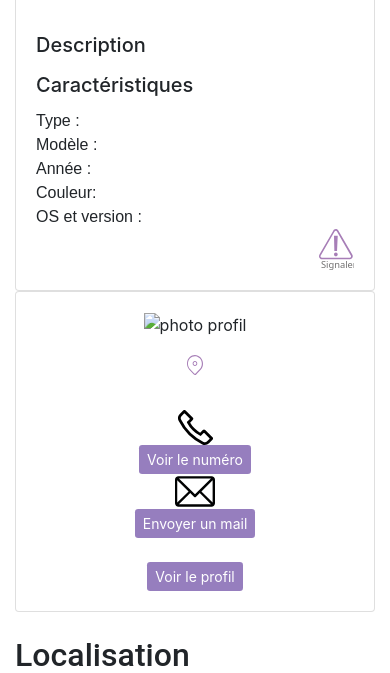
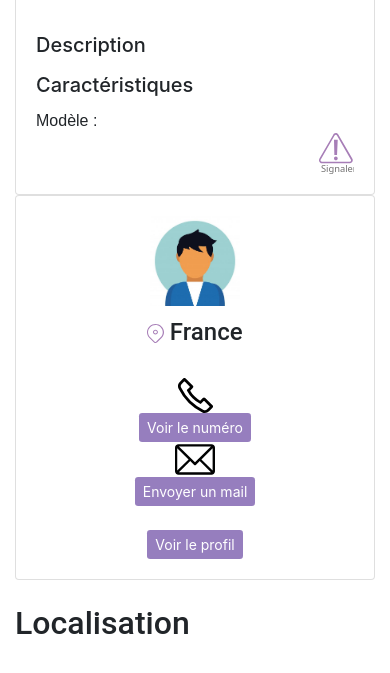
Before and after one commit to StephanieeV/Axolit, a Symfony app: template templates/default/produit.html.twig in a window 390 px wide; the page is wider, and only the part inside the window is pictured. Shown: the part 237-910 px from the top of that part. Run offline with Twig, Linux system fonts and the light colour scheme; the template is opened without the code that fills it, so the values that code supplies are empty; some libraries are stand-ins or nearby versions.

Commit message:
reglage affichage de differents elements (photo profil, photo annonce, liste etc)

```diff
--- a/templates/default/favoris.html.twig
+++ b/templates/default/favoris.html.twig
@@ -87,6 +87,10 @@
 		</div>
 	</div>
 	<br>
+	<div class="justify-content-center">
+		{{ knp_pagination_render(favoris_annonces) }}
+	</div>
+
 	<nav aria-label="Page navigation example">
 		<ul class="pagination justify-content-center">
 			<li class="page-item">
--- a/templates/default/produit.html.twig
+++ b/templates/default/produit.html.twig
@@ -30,7 +30,8 @@
 </h4>
 
                                 <div class="row justify-content-center">
-<img src="" style="width: 450px;">
+{% for photodannonce in annonce.photoannonces %}
+<img src="{{ photodannonce.libelle }}">{% endfor %}
 
                                 </div>
                                 <br>
@@ -41,15 +42,23 @@
 
                                 <div>
                                     <h5 class="card-title">Caractéristiques</h5>
-                                    <p class="card-text">Type : {% block type %}{% endblock %}<br>
-                                    Modèle : {% block modele %}{% endblock %}<br>
-                                    Année : {% block annee %}{% endblock %}<br>
-                                    Couleur: {% block couleur %}{% endblock %}<br>
-                                    OS et version : {% block version %}{% endblock %}</p>
+
+<p class="card-text">{% if annonce.typeappareil.libelle != null %}
+	Type :
+	{{ annonce.typeappareil.libelle }}
+
+<br>{% endif %}
+
+Modèle :
+{% if annonce.modele.libelle != null %}
+
+{{ annonce.modele.libelle }}
+
+<br>{% endif %}
                                 </div>
                             </div>
                             <div class="col-md-1 text-right">
-                                <a href=""  data-toggle="modal" data-target="#myModal"><img src="./css/svg/icone/signaler.svg" style="width: 35px;"></a>
+                                <a href=""  data-toggle="modal" data-target="#myModal"><img src="{{asset('./css/svg/icone/signaler.svg')}}" style="width: 35px;"></a>
                                 <!-- The Modal -->
                                 <div class="modal" id="myModal">
                                   <div class="modal-dialog">
@@ -97,12 +106,25 @@
                     <div class="card-body text-center text-md-left">
                         <div class="row">
                             <div class="col-md-2">
-                                <img {% block photo_profil %}{% endblock %} alt="photo profil" class="photo_profil">
+{% if annonce.user.photoprofil.first %}
+<img src="{{ annonce.user.photoprofil }}" class="photo_profil">
+
+{% else %}
+	<img src="{{asset('./img/profil/photo_profil.jpg')}}" class="photo_profil">
+{% endif %}
+
+
                             </div>
                             <div class="col-md-8 offset-md-2">
-                                <h3 class="card-title">{% block nom %}{% endblock %}</h3>
+<h3 class="card-title">
+{{ annonce.user.nom }}
+
+</h3>
+
 <h4 class="card-text">
-	<img src="{{ asset('./css/svg/icone/localisation.svg') }}"  alt="icone de localisation"> {% block ville_profil %}{% endblock %}
+<img src="{{ asset('./css/svg/icone/localisation.svg') }}" alt="icone de localisation">
+{% if annonce.user.ville != null %}{{ annonce.user.ville }}, France{% else %} France {% endif %}
+
 	</h4>
 
 <img src="{{ asset('./css/svg/icone/reparer.svg') }}" class="badge" alt="badge de réparateur">
@@ -129,7 +151,18 @@
                                             <div class="modal-dialog modal-sm">
                                                 <div class="modal-content">
                                                   <div class="modal-body">
-                                                      {% block numeroTelephone %}{% endblock %}
+{% if annonce.user.telephone == null %}
+	Cet utilisateur n'a pas renseigner son numéro de téléphone.
+{% else %}
+	Voici le numéro de téléphone de cet utilisateur :
+	{{ annonce.user.telephone }}
+	.
+	<br>
+	Veuillez le contacter uniquement à propos du site.
+
+
+{% endif %}
+
                                                       <button type="button" class="close" data-dismiss="modal">
                                                       <span>&times;</span>
                                                   </div>
@@ -157,7 +190,14 @@
                                                 <div class="modal-dialog modal-sm">
                                                     <div class="modal-content">
                                                       <div class="modal-body">
-                                                        {% block adresseMail %}{% endblock %}
+Voici l'email de cet utilisateur :
+
+{{ annonce.user.email }}
+
+.
+<br>
+Veuillez le contacter uniquement à propos du site.
+
                                                         <button type="button" class="close" data-dismiss="modal">
                                                         <span>&times;</span>
                                                       </div>
@@ -172,7 +212,12 @@
                         </div>
                         <br>
                         <div class="row justify-content-center">
-                            <a {% block pageProfil %}{% endblock %}><button class="btn-rose btn btn-primary btn-sm" name="bouton voir profil" type="button">Voir le profil</button></a>
+<a href={{ path('profil', {'id': annonce.user.id} ) }}>
+	<button class="btn-rose btn btn-primary btn-sm" name="bouton voir profil" type="button">
+		Voir le profil
+	</button>
+</a>
+
                         </div>
                     </div>
                 </div>
@@ -182,12 +227,21 @@
         <br>
         <h2>Localisation</h2>
         <br>
-        <iframe src="https://www.google.com/maps/embed?pb=!1m18!1m12!1m3!1d90615.62084142302!2d-0.7510120414918734!3d44.786143385329645!2m3!1f0!2f0!3f0!3m2!1i1024!2i768!4f13.1!3m3!1m2!1s0xd54d8f9227cb8a3%3A0x3ace1d334bf95f98!2s33600%20Pessac!5e0!3m2!1sfr!2sfr!4v1574255940564!5m2!1sfr!2sfr" width="700" height="300" frameborder="0" style="border:0;" allowfullscreen="" class="col"></iframe>
+<iframe src="https://www.google.com/maps/embed?pb=!1m18!1m12!1m3!1d90493.589596808!2d-0.656181488241782!3d44.863828220890774!2m3!1f0!2f0!3f0!3m2!1i1024!2i768!4f13.1!3m3!1m2!1s0xd5527e8f751ca81%3A0x796386037b397a89!2sPessac!5e0!3m2!1sfr!2sfr!4v1579548452381!5m2!1sfr!2sfr" width="600" height="450" frameborder="0" style="border:0;" allowfullscreen=""></iframe></iframe>
+
+
         <br>
 
 <h4 class="card-text">
 	<img src="{{ asset('./css/svg/icone/localisation.svg') }}" alt="icone de localisation">
-	Pessac, 33600
+
+{% if annonce.user.codepostal != null %}{{annonce.user.codepostal}}{% endif %}
+{% if annonce.user.ville != null %}
+	&nbsp;{{ annonce.user.ville }}
+{% else %}
+	France
+{% endif %}
+
 </h4>
 
 
--- a/templates/default/profil.html.twig
+++ b/templates/default/profil.html.twig
@@ -49,13 +49,11 @@
 
 									<div class="card text-center" style="width: 20rem;">
 										<img class="card-img-bottom">
-										{% block photo_profil %}
-										{% endblock %}
-										alt="photo de profil"
+										<img src="{{asset('{{ user.photoprofils.libelle }}')}}" class="photo_profil">
+
 										<div class="card-body ">
 											<h3 class="card-title">
 												{{ app.user.nom }}
-
 											</h3>
 
 											<h4 class="card-text">
--- a/translations/KnpPaginatorBundle.fr.yml
+++ b/translations/KnpPaginatorBundle.fr.yml
@@ -1,2 +1,2 @@
-label_next: Suivant
-label_previous: Precedent
+label_next: Suivante
+label_previous: Précedente
```
Also changed, not shown: src/Controller/DefaultController.php (+15 -6 lines), templates/default/annonce/annonce.html.twig (+14 -7 lines), templates/default/favoris_reparateur.html.twig (+7 -3 lines), templates/default/liste_produits.html.twig (+6 -3 lines), templates/default/liste_reparation.html.twig (+7 -1 lines), templates/default/profil_autre.html.twig (+11 -5 lines).
